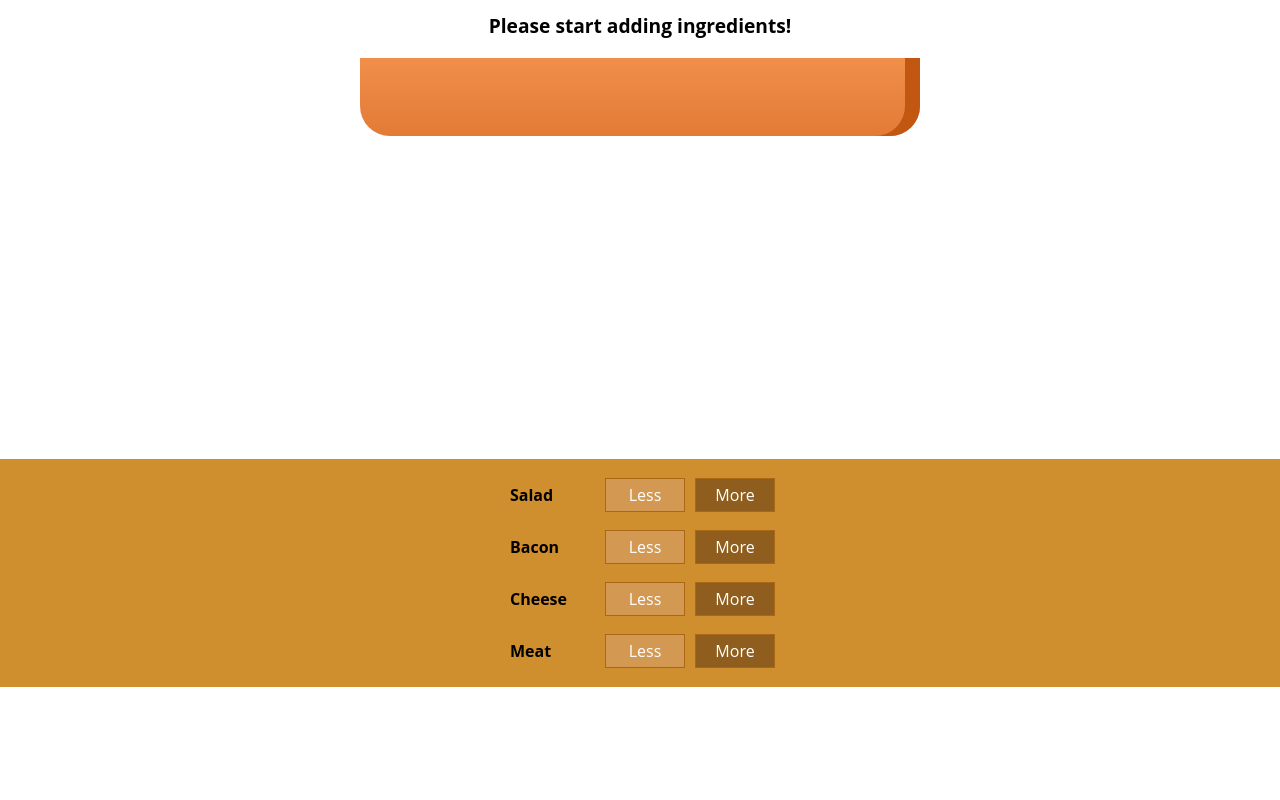
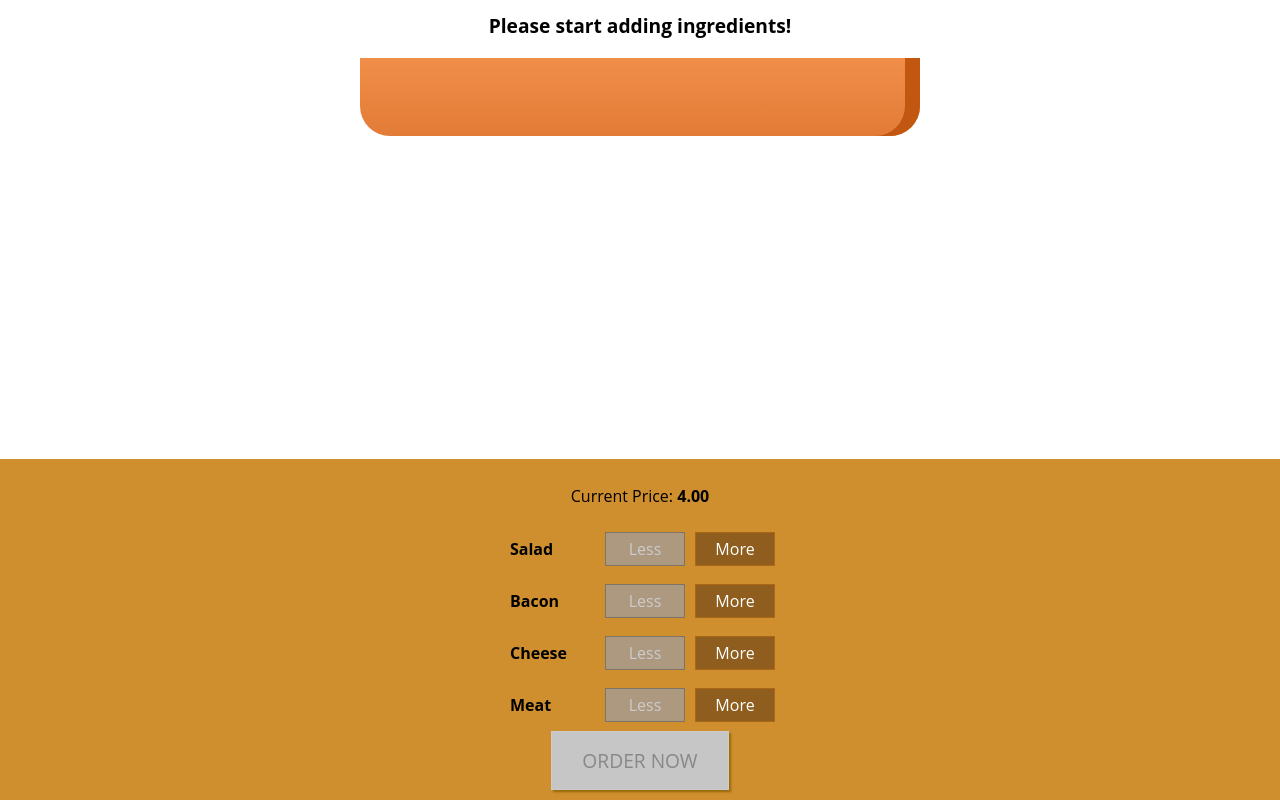
Before and after one commit to MarcosDanielTorres/BurgerApp, a React (Create React App) app: page / in a window 1280 px wide. Shown: the part 179-979 px from the top of the page. Before the commit the page ends 866 px from the top, so only its background shows below. Built offline with nearby package versions, Linux system fonts and the light colour scheme.

Commit message:
Finished 22

```diff
--- a/src/components/Burger/BuildControls/BuildControl/BuildControl.js
+++ b/src/components/Burger/BuildControls/BuildControl/BuildControl.js
@@ -6,7 +6,13 @@
 const buildControl = (props) => (
   <div className={classes.BuildControl}>
     <div className={classes.Label}>{props.label}</div>
-    <button className={classes.Less}>Less</button>
+    <button
+      className={classes.Less}
+      onClick={props.removed}
+      disabled={props.disabled}
+    >
+      Less
+    </button>
     <button className={classes.More} onClick={props.added}>
       More
     </button>
--- a/src/components/Burger/BuildControls/BuildControls.js
+++ b/src/components/Burger/BuildControls/BuildControls.js
@@ -11,13 +11,25 @@
 
 const buildControls = (props) => (
   <div className={classes.BuildControls}>
+    <p>
+      Current Price: <strong>{props.price.toFixed(2)}</strong>
+    </p>
     {controls.map((ctrl) => (
       <BuildControl
         key={ctrl.label}
         label={ctrl.label}
         added={() => props.ingredientAdded(ctrl.type)}
+        removed={() => props.ingredientRemoved(ctrl.type)}
+        disabled={props.disabled[ctrl.type]}
       />
     ))}
+    <button
+      className={classes.OrderButton}
+      disabled={!props.purchaseable}
+      onClick={props.ordered}
+    >
+      ORDER NOW
+    </button>
   </div>
 );
 
--- a/src/components/Burger/BuildControls/BuildControls.module.css
+++ b/src/components/Burger/BuildControls/BuildControls.module.css
@@ -8,3 +8,45 @@
   margin: auto;
   padding: 10px 0;
 }
+
+.OrderButton {
+  background-color: #dad735;
+  outline: none;
+  cursor: pointer;
+  border: 1px solid #966909;
+  color: #966909;
+  font-family: inherit;
+  font-size: 1.2em;
+  padding: 15px 30px;
+  box-shadow: 2px 2px 2px #966909;
+}
+
+.OrderButton:hover,
+.OrderButton:active {
+  background-color: #a0db41;
+  border: 1px solid #966909;
+  color: #966909;
+}
+
+.OrderButton:disabled {
+  background-color: #c7c6c6;
+  cursor: not-allowed;
+  border: 1px solid #ccc;
+  color: #888888;
+}
+
+.OrderButton:not(:disabled) {
+  animation: enable 0.3s linear;
+}
+
+@keyframes enable {
+  0% {
+    transform: scale(1);
+  }
+  60% {
+    transform: scale(1.1);
+  }
+  100% {
+    transform: scale(1);
+  }
+}
--- /dev/null
+++ b/src/components/Burger/OrderSummary/OrderSummary.js
@@ -0,0 +1,26 @@
+import React from 'react';
+
+import Aux from '../../../hoc/Auxx';
+
+const orderSummary = (props) => {
+  const ingredientSummary = Object.keys(props.ingredients).map((igKey) => {
+    return (
+      <li key={igKey}>
+        <span style={{ texttransform: 'capitalize' }}>
+          {igKey}: {props.ingredients[igKey]}
+        </span>
+      </li>
+    );
+  });
+
+  return (
+    <Aux>
+      <h3>Your Order</h3>{' '}
+      <p>A delicious burger with the following ingredients:</p>
+      <ul>{ingredientSummary}</ul>
+      <p>Continue to Checkout</p>
+    </Aux>
+  );
+};
+
+export default orderSummary;
--- /dev/null
+++ b/src/components/UI/Modal/Modal.js
@@ -0,0 +1,16 @@
+import React from 'react';
+import classes from './Modal.module.css';
+
+const modal = (props) => (
+  <div
+    className={classes.Modal}
+    style={{
+      transform: props.show ? 'translateY(0)' : 'translateY(-100vh)',
+      opacity: props.show ? '1' : '0',
+    }}
+  >
+    {props.children}
+  </div>
+);
+
+export default modal;
--- /dev/null
+++ b/src/components/UI/Modal/Modal.module.css
@@ -0,0 +1,20 @@
+.Modal {
+  position: fixed;
+  z-index: 500;
+  background-color: white;
+  width: 70%;
+  border: 1px solid #ccc;
+  box-shadow: 1px 1px 1px black;
+  padding: 16px;
+  left: 15%;
+  top: 30%;
+  box-sizing: border-box;
+  transition: all 0.3s ease-out;
+}
+
+@media (min-width: 600px) {
+  .Modal {
+    width: 500px;
+    left: calc(50% - 250px);
+  }
+}
--- a/src/containers/BurgerBuilder/BurgerBuilder.js
+++ b/src/containers/BurgerBuilder/BurgerBuilder.js
@@ -2,6 +2,8 @@
 import Aux from '../../hoc/Auxx';
 import Burger from '../../components/Burger/Burger';
 import BuildControls from '../../components/Burger/BuildControls/BuildControls';
+import Modal from '../../components/UI/Modal/Modal';
+import OrderSummary from '../../components/Burger/OrderSummary/OrderSummary';
 
 const INGREDIENT_PRICES = {
   salad: 0.5,
@@ -19,7 +21,21 @@
       meat: 0,
     },
     totalPrice: 4,
+    purchaseable: false,
+    purchasing: false,
   };
+
+  updatePurchaseState(ingredients) {
+    const sum = Object.keys(ingredients)
+      .map((igKey) => {
+        return ingredients[igKey];
+      })
+      .reduce((sum, el) => {
+        return sum + el;
+      }, 0);
+
+    this.setState({ purchaseable: sum > 0 });
+  }
 
   addIngredientHandler = (type) => {
     const oldCount = this.state.ingredients[type];
@@ -35,13 +51,58 @@
     const newPrice = oldPrice + priceAddition;
 
     this.setState({ ingredients: updatedIngredients, totalPrice: newPrice });
+    // se manda por parámetro updatedIngredientes porque el "setState" no se llega a hacer antes de ejecutar "updatePurchaseState"
+    this.updatePurchaseState(updatedIngredients);
+  };
+
+  removeIngredientHandler = (type) => {
+    const oldCount = this.state.ingredients[type];
+
+    if (oldCount <= 0) return;
+
+    const updatedCount = oldCount - 1;
+    const updatedIngredients = {
+      ...this.state.ingredients,
+    };
+
+    updatedIngredients[type] = updatedCount;
+
+    const priceDeduction = INGREDIENT_PRICES[type];
+    const oldPrice = this.state.totalPrice;
+    const newPrice = oldPrice - priceDeduction;
+
+    this.setState({ ingredients: updatedIngredients, totalPrice: newPrice });
+    // se manda por parámetro updatedIngredientes porque el "setState" no se llega a hacer antes de ejecutar "updatePurchaseState"
+    this.updatePurchaseState(updatedIngredients);
+  };
+
+  purchaseHandler = () => {
+    this.setState({ purchasing: true });
   };
 
   render() {
+    const disabledInfo = {
+      ...this.state.ingredients,
+    };
+
+    for (let key in disabledInfo) {
+      disabledInfo[key] = disabledInfo[key] <= 0;
+    }
+
     return (
       <Aux>
+        <Modal show={this.state.purchasing}>
+          <OrderSummary ingredients={this.state.ingredients} />
+        </Modal>
         <Burger ingredients={this.state.ingredients} />
-        <BuildControls ingredientAdded={this.addIngredientHandler} />
+        <BuildControls
+          ingredientAdded={this.addIngredientHandler}
+          ingredientRemoved={this.removeIngredientHandler}
+          disabled={disabledInfo}
+          purchaseable={this.state.purchaseable}
+          price={this.state.totalPrice}
+          ordered={this.purchaseHandler}
+        />
       </Aux>
     );
   }
```
Also changed, not shown: src/components/UI/Backdrop/Backdrop.module.css (added, +9 -0 lines), src/components/UI/Backdrop/Backdrop.js (added).
